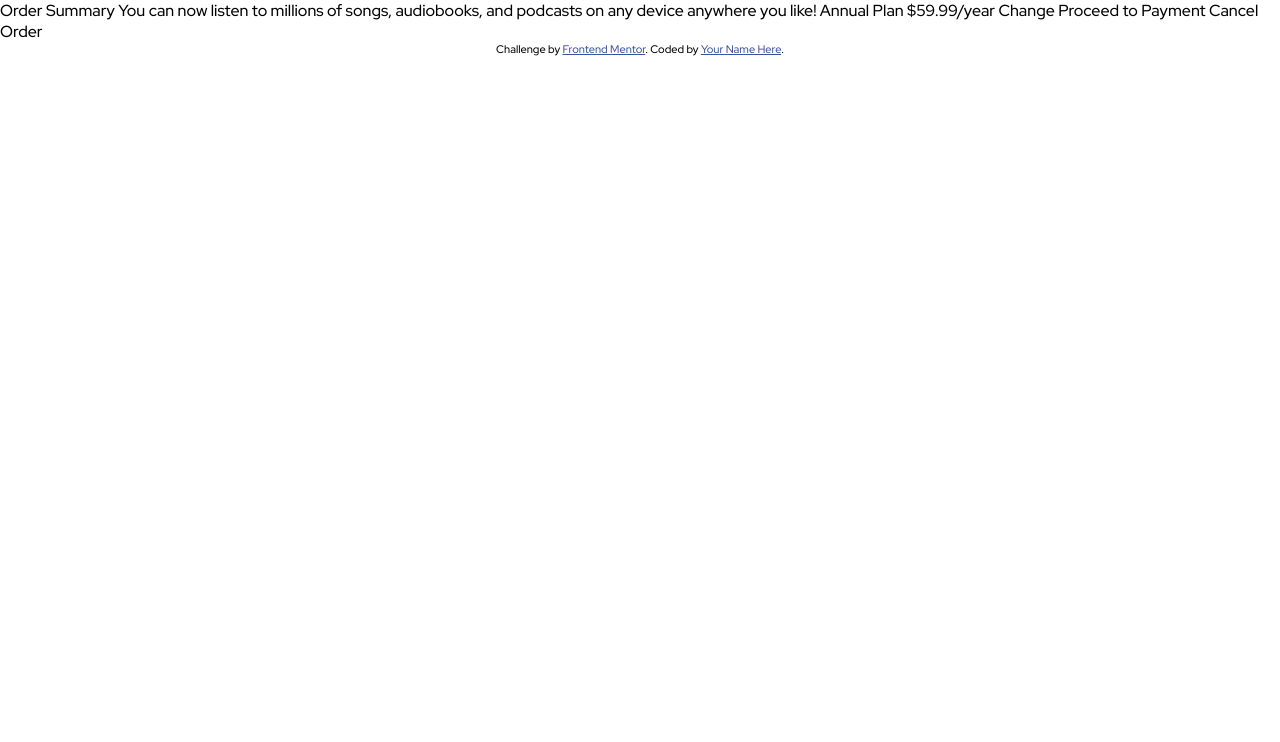
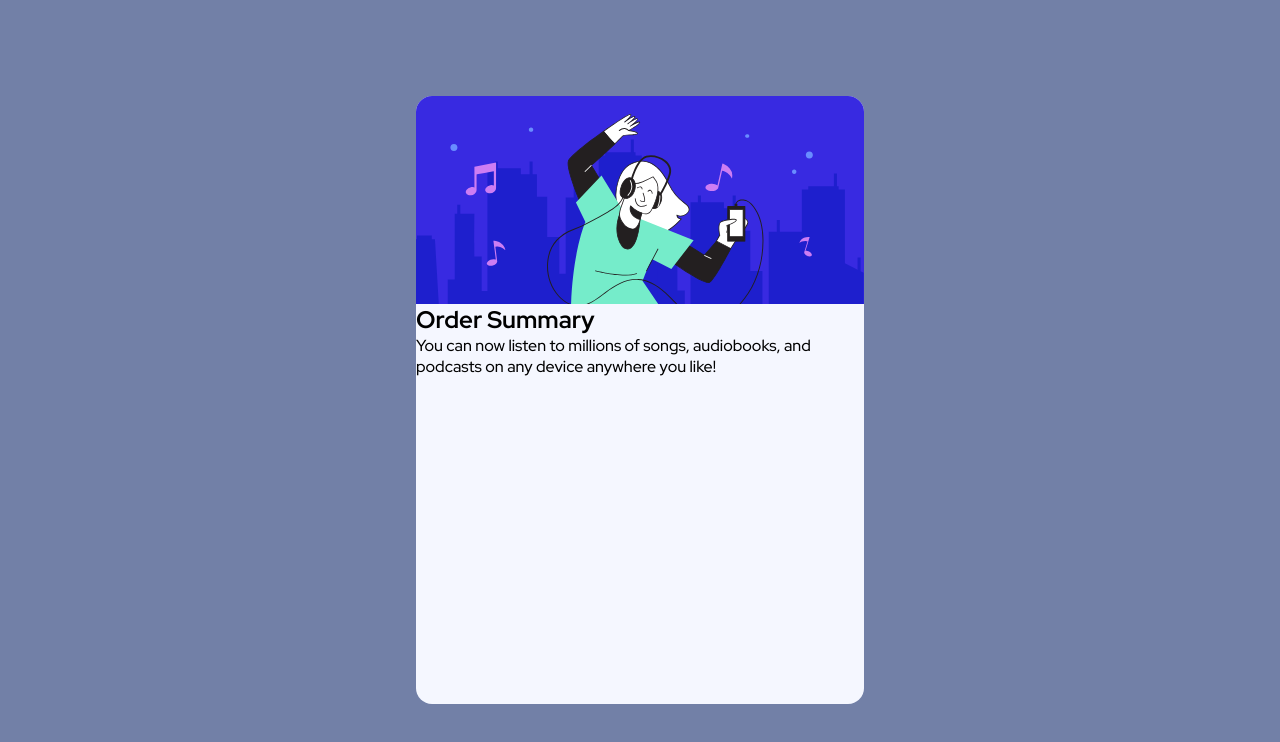
Before and after one commit to phlima3/Order-summary-component-challenge-hub, a plain HTML site: page index.html in a window 1280 px wide. Drawn offline with Linux system fonts and the light colour scheme.

Commit message:
pedro
adicionada imagem, formatação e textos

```diff
--- a/index.html
+++ b/index.html
@@ -23,28 +23,32 @@
     <link rel="stylesheet" href="style.css" />
 
     <title>Frontend Mentor | Order summary card</title>
-
-    <!-- Feel free to remove these styles or customise in your own stylesheet 👍 -->
-    <style>
-      .attribution {
-        font-size: 11px;
-        text-align: center;
-      }
-      .attribution a {
-        color: hsl(228, 45%, 44%);
-      }
-    </style>
   </head>
   <body>
-    Order Summary You can now listen to millions of songs, audiobooks, and
-    podcasts on any device anywhere you like! Annual Plan $59.99/year Change
-    Proceed to Payment Cancel Order
+    <main>
+      <div class="container">
+        <div class="imagem-principal">
+          <img src="images/illustration-hero.svg" alt="" />
+        </div>
+        <section>
+          <div class="titulo"><h1>Order Summary</h1></div>
+          <div class="sub-titulo">
+            <p>
+              You can now listen to millions of songs, audiobooks, and podcasts
+              on any device anywhere you like!
+            </p>
+          </div>
+        </section>
+      </div>
+      <!--  Annual Plan $59.99/year Change
+      Proceed to Payment Cancel Order  -->
+    </main>
 
-    <div class="attribution">
+    <!-- <div class="attribution">
       Challenge by
       <a href="https://www.frontendmentor.io?ref=challenge" target="_blank"
         >Frontend Mentor</a
       >. Coded by <a href="#">Your Name Here</a>.
-    </div>
+    </div> -->
   </body>
 </html>
--- a/style.css
+++ b/style.css
@@ -5,3 +5,40 @@
 
   font-family: 'Red Hat Display', sans-serif;
 }
+
+/*VARIÁVEIS */
+:root {
+  --cor-bg-primario: hsl(224, 23%, 55%);
+  --cor-bg-secundario: hsl(225, 100%, 98%);
+}
+
+/* */
+main {
+  height: 100vh;
+  width: 100vw;
+
+  background-color: var(--cor-bg-primario);
+
+  display: flex;
+  align-items: center;
+  justify-content: center;
+  flex-direction: column;
+}
+
+.container {
+  width: 28rem;
+  height: 38rem;
+  background-color: var(--cor-bg-secundario);
+  border-radius: 1rem;
+}
+
+.imagem-principal {
+  width: 100%;
+  height: 13rem;
+}
+.imagem-principal img {
+  width: 100%;
+  height: 100%;
+  border-top-left-radius: 1rem;
+  border-top-right-radius: 1rem;
+}
```
